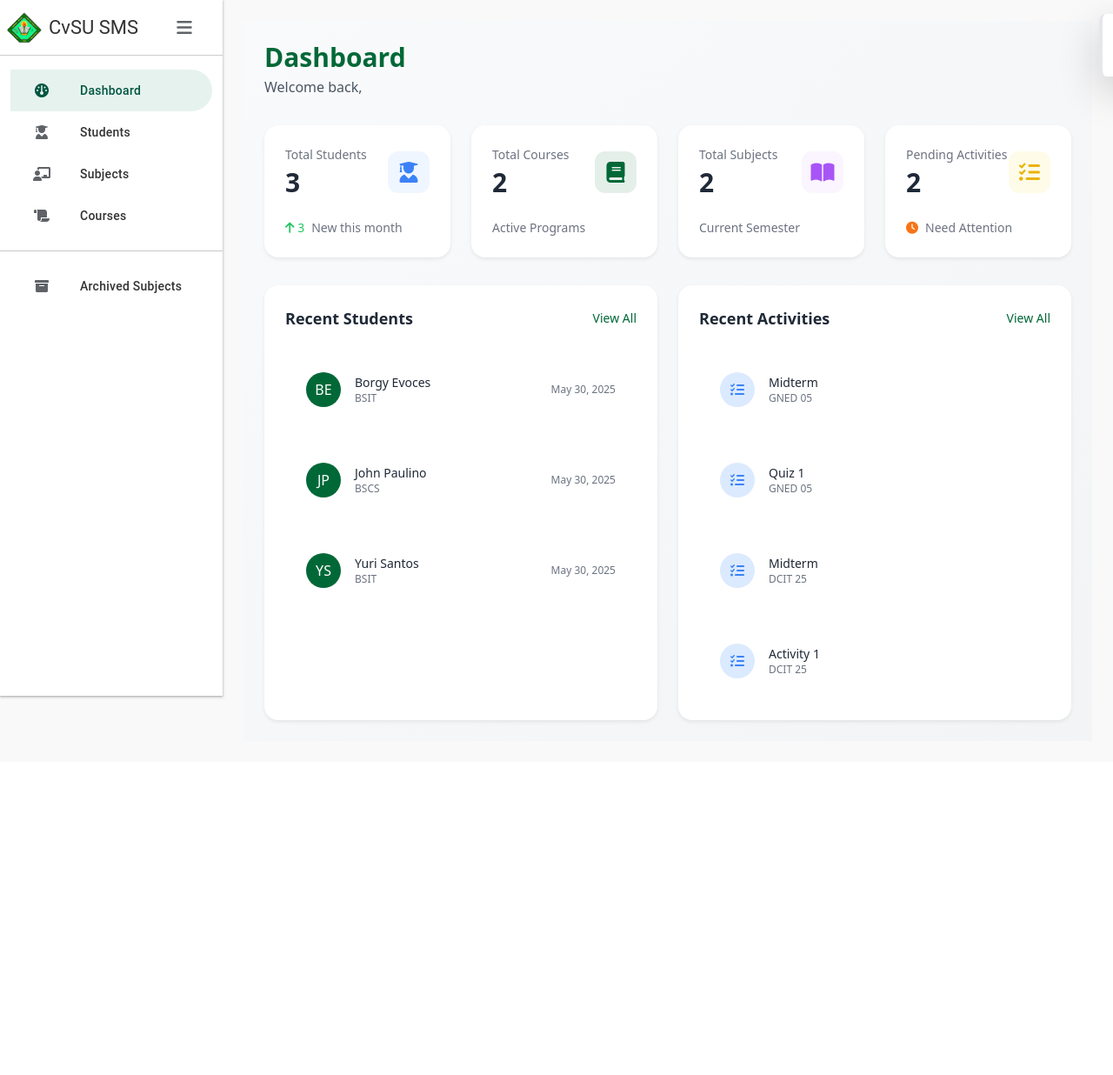
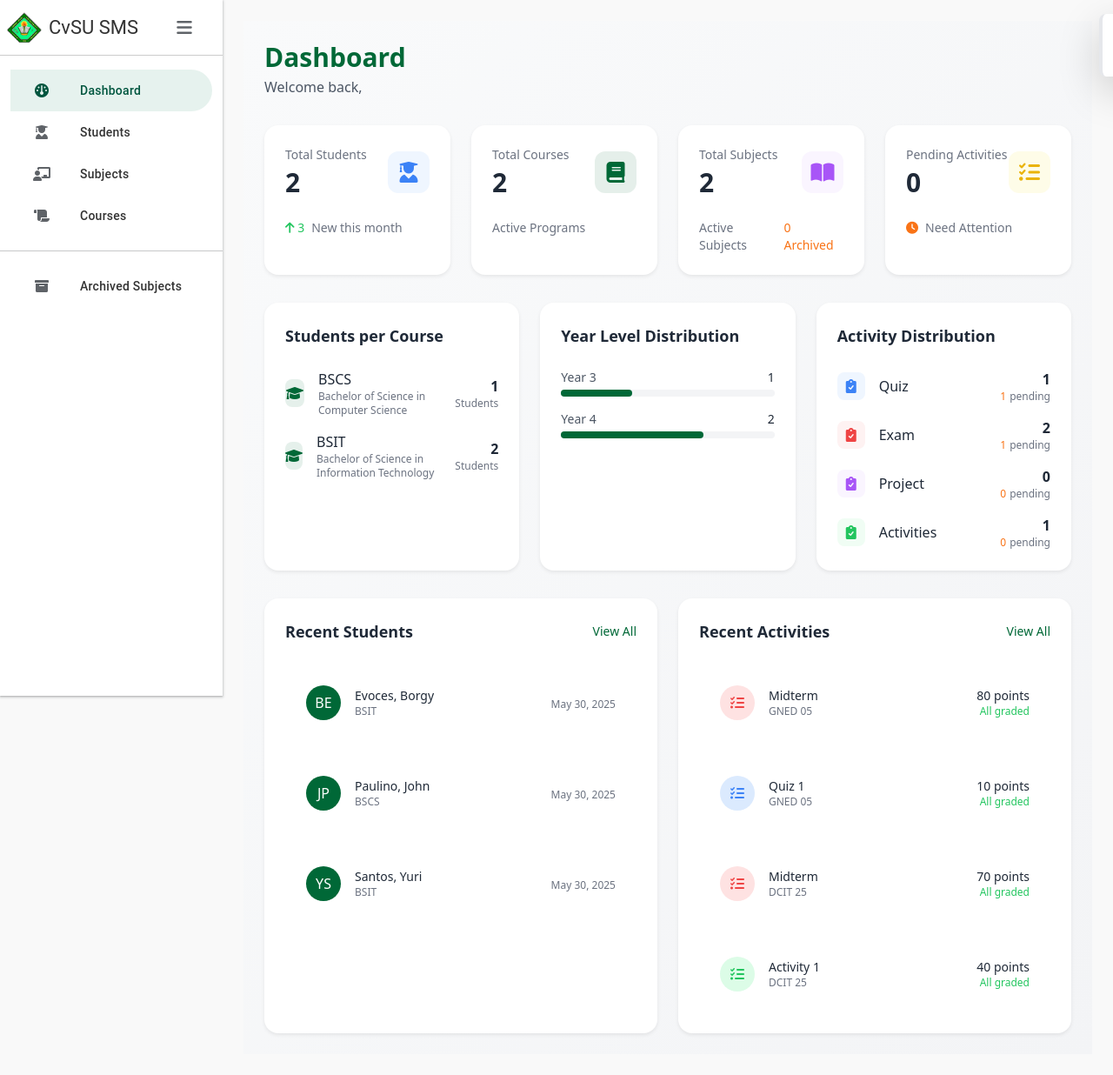
Before and after one commit to yowrexd/Student-Management-System, a Django app: page / in a window 1280 px wide. Shown: the whole page at 87% size. Before the commit the page ends 834 px from the top, so only its background shows below. Run offline with Django 5.2, Linux system fonts and the light colour scheme; data comes from the database, SQL or seed files in the repository; both versions use the stored data as it was after the commit; some libraries are stand-ins or nearby versions.

Commit message:
updated: dashboard

```diff
--- a/SMSapp/templates/index.html
+++ b/SMSapp/templates/index.html
@@ -9,7 +9,7 @@
         <p class="text-gray-600 mt-1">Welcome back, {{ request.user.username }}</p>
     </div>
 
-    <!-- Stats Grid -->
+    <!-- Primary Stats Grid -->
     <div class="grid grid-cols-1 md:grid-cols-2 lg:grid-cols-4 gap-6 mb-8">
         <!-- Total Students -->
         <div class="bg-white rounded-2xl p-6 shadow-sm hover:shadow-md transition-all duration-300">
@@ -57,8 +57,9 @@
                     <i class="fas fa-book-open text-2xl"></i>
                 </div>
             </div>
-            <div class="mt-4 flex items-center text-sm">
-                <span class="text-gray-500">Current Semester</span>
+            <div class="mt-4 flex justify-between items-center text-sm">
+                <span class="text-gray-500">Active Subjects</span>
+                <span class="text-orange-500">{{ archived_subjects }} Archived</span>
             </div>
         </div>
 
@@ -82,7 +83,80 @@
         </div>
     </div>
 
-    <!-- Main Content Grid -->
+    <!-- Secondary Stats Grid -->
+    <div class="grid grid-cols-1 lg:grid-cols-3 gap-6 mb-8">
+        <!-- Course Distribution -->
+        <div class="bg-white rounded-2xl p-6 shadow-sm">
+            <h3 class="text-lg font-semibold text-gray-800 mb-4">Students per Course</h3>
+            <div class="space-y-4">
+                {% for course in course_stats %}
+                <div class="flex items-center justify-between">
+                    <div class="flex items-center gap-3">
+                        <div class="w-8 h-8 rounded-lg bg-[#006837]/10 flex items-center justify-center text-[#006837]">
+                            <i class="fas fa-graduation-cap"></i>
+                        </div>
+                        <div>
+                            <p class="font-medium text-gray-800">{{ course.course_abv }}</p>
+                            <p class="text-xs text-gray-500">{{ course.course_name }}</p>
+                        </div>
+                    </div>
+                    <div class="text-right">
+                        <p class="font-bold text-gray-800">{{ course.student_count }}</p>
+                        <p class="text-xs text-gray-500">Students</p>
+                    </div>
+                </div>
+                {% endfor %}
+            </div>
+        </div>
+
+        <!-- Year Level Distribution -->
+        <div class="bg-white rounded-2xl p-6 shadow-sm">
+            <h3 class="text-lg font-semibold text-gray-800 mb-4">Year Level Distribution</h3>
+            <div class="space-y-4">
+                {% for year in year_stats %}
+                <div>
+                    <div class="flex justify-between text-sm mb-1">
+                        <span class="text-gray-600">Year {{ year.year_level }}</span>
+                        <span class="font-medium text-gray-800">{{ year.student_count }}</span>
+                    </div>
+                    <div class="w-full bg-gray-100 rounded-full h-2">
+                        <div class="bg-[#006837] h-2 rounded-full" style="width: {{ year.percentage }}%"></div>
+                    </div>
+                </div>
+                {% endfor %}
+            </div>
+        </div>
+
+        <!-- Activity Types Distribution -->
+        <div class="bg-white rounded-2xl p-6 shadow-sm">
+            <h3 class="text-lg font-semibold text-gray-800 mb-4">Activity Distribution</h3>
+            <div class="space-y-4">
+                {% for type in activity_stats %}
+                <div class="flex items-center justify-between">
+                    <div class="flex items-center gap-3">
+                        <div class="w-8 h-8 rounded-lg
+                            {% if type.type == 'Quiz' %}bg-blue-50 text-blue-500
+                            {% elif type.type == 'Exam' %}bg-red-50 text-red-500
+                            {% elif type.type == 'Project' %}bg-purple-50 text-purple-500
+                            {% else %}bg-green-50 text-green-500{% endif %}
+                            flex items-center justify-center">
+                            <i class="fas fa-clipboard-check"></i>
+                        </div>
+                        <span class="text-gray-800">{{ type.type }}</span>
+                    </div>
+                    <div class="text-right">
+                        <p class="font-bold text-gray-800">{{ type.count }}</p>
+                        <div class="flex items-center text-xs text-gray-500">
+                            <span class="text-orange-500 mr-1">{{ type.pending }}</span> pending
+                        </div>
+                    </div>
+                </div>
+                {% endfor %}
+            </div>
+        </div>
+    </div>
+
+    <!-- Recent Activities Grid -->
     <div class="grid grid-cols-1 lg:grid-cols-2 gap-6">
         <!-- Recent Students -->
         <div class="bg-white rounded-2xl p-6 shadow-sm">
@@ -98,11 +172,13 @@
                             {{ student.first_name|slice:":1" }}{{ student.last_name|slice:":1" }}
                         </div>
                         <div>
-                            <p class="text-sm font-medium text-gray-800">{{ student.first_name }} {{ student.last_name }}</p>
+                            <p class="text-sm font-medium text-gray-800">{{ student.last_name }}, {{ student.first_name }}</p>
                             <p class="text-xs text-gray-500">{{ student.course.course_abv }}</p>
                         </div>
                     </div>
-                    <span class="text-xs text-gray-500">{{ student.date_added|date:"M d, Y" }}</span>
+                    <div class="text-right">
+                        <span class="text-xs text-gray-500">{{ student.date_added|date:"M d, Y" }}</span>
+                    </div>
                 </div>
                 {% endfor %}
             </div>
@@ -112,19 +188,32 @@
         <div class="bg-white rounded-2xl p-6 shadow-sm">
             <div class="flex justify-between items-center mb-6">
                 <h3 class="text-lg font-semibold text-gray-800">Recent Activities</h3>
-                 <a href="{% url 'subjects' %}" class="text-[#006837] hover:text-[#2d8653] text-sm font-medium">View All</a>
+                <a href="{% url 'subjects' %}" class="text-[#006837] hover:text-[#2d8653] text-sm font-medium">View All</a>
             </div>
             <div class="space-y-4">
                 {% for activity in recent_activities %}
                 <div class="flex items-center justify-between p-4 hover:bg-gray-50 rounded-xl transition-colors">
                     <div class="flex items-center gap-3">
-                        <div class="w-10 h-10 rounded-full bg-blue-100 flex items-center justify-center text-blue-500">
+                        <div class="w-10 h-10 rounded-full
+                            {% if activity.activity_type == 'Quiz' %}bg-blue-100 text-blue-500
+                            {% elif activity.activity_type == 'Exam' %}bg-red-100 text-red-500
+                            {% elif activity.activity_type == 'Project' %}bg-purple-100 text-purple-500
+                            {% else %}bg-green-100 text-green-500{% endif %}
+                            flex items-center justify-center">
                             <i class="fas fa-tasks"></i>
                         </div>
                         <div>
                             <p class="text-sm font-medium text-gray-800">{{ activity.activity_name }}</p>
                             <p class="text-xs text-gray-500">{{ activity.subject.subject_code }}</p>
                         </div>
+                    </div>
+                    <div class="text-right">
+                        <p class="text-sm font-medium text-gray-800">{{ activity.total_items }} points</p>
+                        {% if activity.pending_count > 0 %}
+                        <p class="text-xs text-orange-500">{{ activity.pending_count }} pending grades</p>
+                        {% else %}
+                        <p class="text-xs text-green-500">All graded</p>
+                        {% endif %}
                     </div>
                 </div>
                 {% endfor %}
--- a/SMSapp/views.py
+++ b/SMSapp/views.py
@@ -21,26 +21,68 @@ from django.utils import timezone
 from django.db.models import Count, Q, OuterRef, Exists
 
 def index(request):
-    # Get counts for dashboard
+    # Summary statistics
     total_students = Student.objects.count()
     total_courses = Course.objects.count()
-    total_subjects = Subject.objects.count()
+    total_subjects = Subject.objects.filter(is_active=True).count()
+    archived_subjects = Subject.objects.filter(is_active=False).count()
 
-    # Count activities without grades (pending activities)
-    pending_activities = Activity.objects.exclude(
-        activity_id__in=Grade.objects.values('activity')
-    ).count()
+    # Calculate new students this month
+    this_month = timezone.now().replace(day=1)
+    new_students = Student.objects.filter(date_added__gte=this_month).count()
 
-    # Get recent activities without using date_assigned
-    recent_activities = Activity.objects.all().order_by('-activity_id')[:5]
+    # Course statistics with student counts
+    course_stats = Course.objects.annotate(
+        student_count=Count('student')
+    ).values('course_abv', 'course_name', 'student_count')
+
+    # Year level distribution with percentages
+    total_count = Student.objects.count()
+    year_stats = Student.objects.values('year_level').annotate(
+        student_count=Count('student_id')
+    ).order_by('year_level')
+
+    for year in year_stats:
+        year['percentage'] = (year['student_count'] / total_count * 100) if total_count > 0 else 0
+
+    # Activity type distribution
+    activity_stats = []
+    for activity_type in ['Quiz', 'Exam', 'Project', 'Activities']:
+        count = Activity.objects.filter(activity_type=activity_type).count()
+        pending = Activity.objects.filter(
+            activity_type=activity_type
+        ).exclude(
+            activity_id__in=Grade.objects.values('activity')
+        ).count()
+
+        activity_stats.append({
+            'type': activity_type,
+            'count': count,
+            'pending': pending
+        })
+
+    # Recent activities with pending grades count
+    recent_activities = Activity.objects.select_related('subject').order_by('-activity_id')[:5]
+    for activity in recent_activities:
+        total_students = StudentSubjectEnrollment.objects.filter(subject=activity.subject).count()
+        graded_count = Grade.objects.filter(activity=activity).count()
+        activity.pending_count = total_students - graded_count
 
     context = {
         'total_students': total_students,
         'total_courses': total_courses,
         'total_subjects': total_subjects,
-        'pending_activities': pending_activities,
-        'new_students': Student.objects.count(),
-        'recent_students': Student.objects.all()[:5],
+        'archived_subjects': archived_subjects,
+        'new_students': new_students,
+        'pending_activities': Activity.objects.filter(
+            activity_id__in=StudentSubjectEnrollment.objects.values('subject__activity')
+        ).exclude(
+            activity_id__in=Grade.objects.values('activity')
+        ).count(),
+        'course_stats': course_stats,
+        'year_stats': year_stats,
+        'activity_stats': activity_stats,
+        'recent_students': Student.objects.select_related('course').order_by('-date_added')[:5],
         'recent_activities': recent_activities,
     }
 
```
Also changed, not shown: db.sqlite3.
